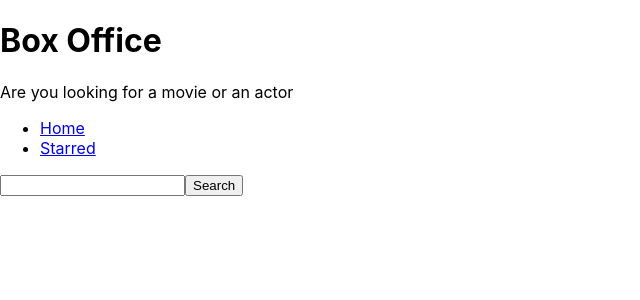
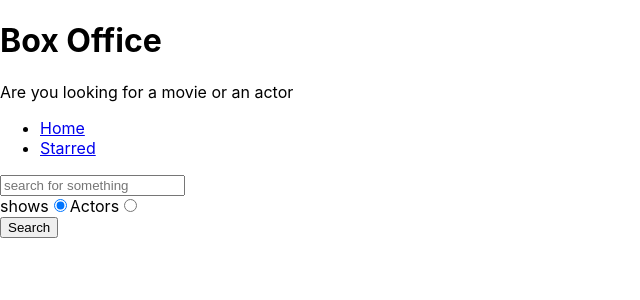
Before and after one commit to Ilook18/box-office-app, a React (Create React App) app: page / in a window 1280 px wide. Shown: the top 300 px of the page, without its empty margins (0-640 px from the left). Built offline with nearby package versions, Linux system fonts and the light colour scheme.

Commit message:
added two radio buttons for shows search and actors search

```diff
--- a/src/pages/Home.js
+++ b/src/pages/Home.js
@@ -5,13 +5,16 @@ import { apiGet } from '../misc/config';
 const Home = () => {
   const [input, setInput] = useState('');
   const [results, setResults] = useState(null);
+  const [searchOption, setSearchOption] = useState('shows');
+
+  const isShowsSearch = searchOption === 'shows';
 
   const onInputChange = ev => {
     setInput(ev.target.value);
   };
 
   const onSearch = () => {
-    apiGet(`/search/shows?q=${input}`).then(result => {
+    apiGet(`/search/${searchOption}?q=${input}`).then(result => {
       setResults(result);
     });
   };
@@ -22,19 +25,21 @@ const Home = () => {
     }
   };
 
+  const onRadioChange = ev => {
+    setSearchOption(ev.target.value);
+  };
+
   const renderResult = () => {
     if (results && results.length === 0) {
       return <div> Not found </div>;
     }
 
     if (results && results.length > 0) {
-      return (
-        <div>
-          {results.map(item => (
-            <div key={item.show.id}>{item.show.name}</div>
-          ))}
-        </div>
-      );
+      return results[0].show
+        ? results.map(item => <div key={item.show.id}>{item.show.name}</div>)
+        : results.map(item => (
+            <div key={item.person.id}>{item.person.name}</div>
+          ));
     }
 
     return null;
@@ -46,10 +51,35 @@ const Home = () => {
     <MainPageLayout>
       <input
         type="text"
+        placeholder="search for something"
         onChange={onInputChange}
         onKeyDown={onKeyDown}
         value={input}
       />
+
+      <div>
+        <label htmlFor="shows-search">
+          shows
+          <input
+            id="shows-search"
+            type="radio"
+            value="shows"
+            checked={isShowsSearch}
+            onChange={onRadioChange}
+          />
+        </label>
+
+        <label htmlFor="actors-search">
+          Actors
+          <input
+            id="actors-search"
+            type="radio"
+            value="people"
+            checked={!isShowsSearch}
+            onChange={onRadioChange}
+          />
+        </label>
+      </div>
       <button type="button" onClick={onSearch}>
         Search
       </button>
```
